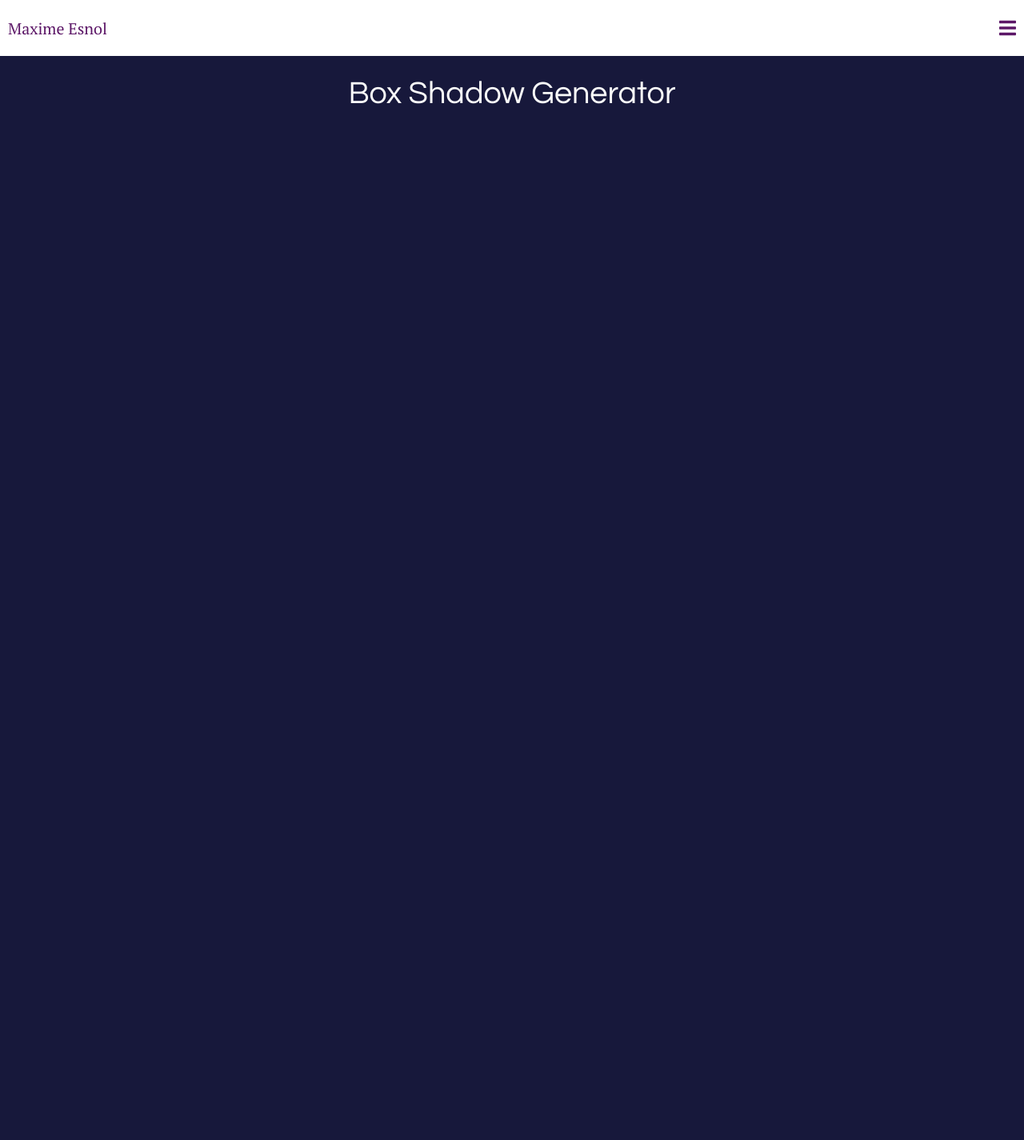
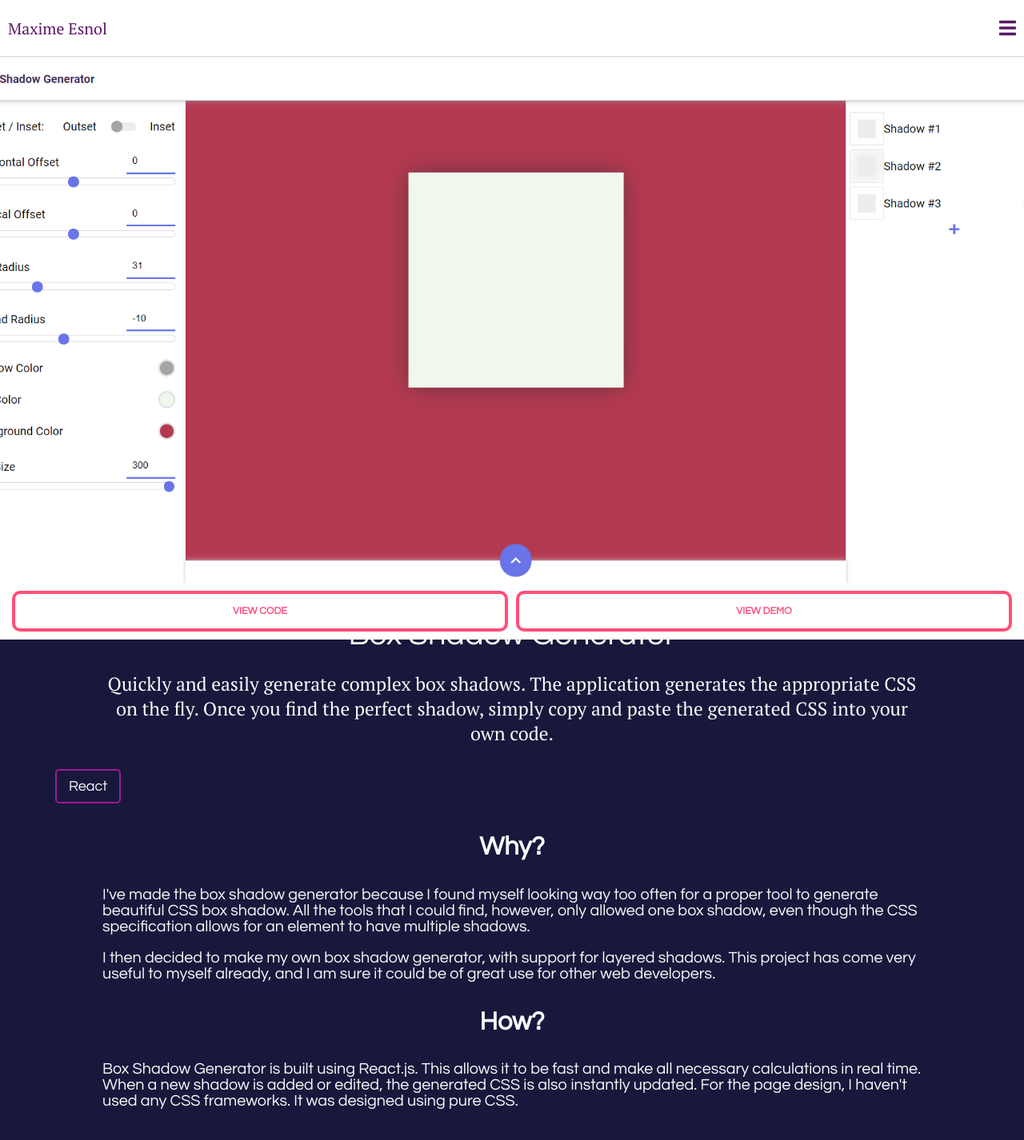
Before and after one commit to MaximeEsnol/Portfolio, a React (Create React App) app: page /project/box-shadow in a window 1280 px wide. Shown: the top 1426 px of the page at 80% size. Before the commit the page ends 800 px from the top, so only its background shows below. Built offline with nearby package versions, Linux system fonts and the light colour scheme.

Commit message:
Convert .md to valid html

```diff
--- a/src/screens/ProjectDetailsScreen.js
+++ b/src/screens/ProjectDetailsScreen.js
@@ -1,5 +1,10 @@
 import React, { useRef, useEffect, useState } from 'react';
 import { useParams } from 'react-router';
+import Axios from 'axios';
+import marked from 'marked';
+import Slides, { Slide } from '../components/Slide';
+import { TechnologyBadge } from '../components/Badges';
+import { FixedFooter } from '../components/Footer';
 
 const ProjectDetailsScreen = props => {
     const { slug } = useParams();
@@ -13,15 +18,59 @@ const ProjectDetailsScreen = props => {
 
             let project = require("./../assets/data/projects.json").find( element => element.slug === slug );
 
-            setProject(project);
+            Axios.get("../data/project-data/" + slug + ".md")
+            .then( (response) => {
+                project.about = {__html: marked(response.data)};
+            })
+            .catch((reason) => {
+                project.about = {__html: "<p>Unable to retrieve this project's 'About'.</p>"}
+            })
+            .finally(() => {
+                setProject(project);
+            });
         }
     }, []);
 
     return(
         <div className="project-details">
+            <Slides>
+                { project.images !== undefined && project.images.map((value, index) => {
+                    return (
+                        <Slide key={index}
+                        style={{backgroundImage: "url(../images/"+ value.src +")"}}/>
+                    )
+                }) }
+            </Slides>
+
             <h1>
                 { project.name }
             </h1>
+
+            <p className="description">
+                { project.description }
+            </p>
+
+            <div className="technologies">
+                { project.technologies !== undefined && project.technologies.map((value, index) => {
+                    return <TechnologyBadge key={index} name={value}/>
+                })}
+            </div>
+
+            <div className={"about"} dangerouslySetInnerHTML={project.about}></div>
+
+            <FixedFooter height={"60px"}>
+                { project.repository !== undefined &&
+                    <a href={project.repository} className={"button primary"}>
+                        View Code
+                    </a>
+                }
+
+                { project.demo !== undefined &&
+                    <a href={project.demo} className={"button primary"}>
+                        View Demo
+                    </a>
+                }
+            </FixedFooter>
         </div>
     )
 }
```
